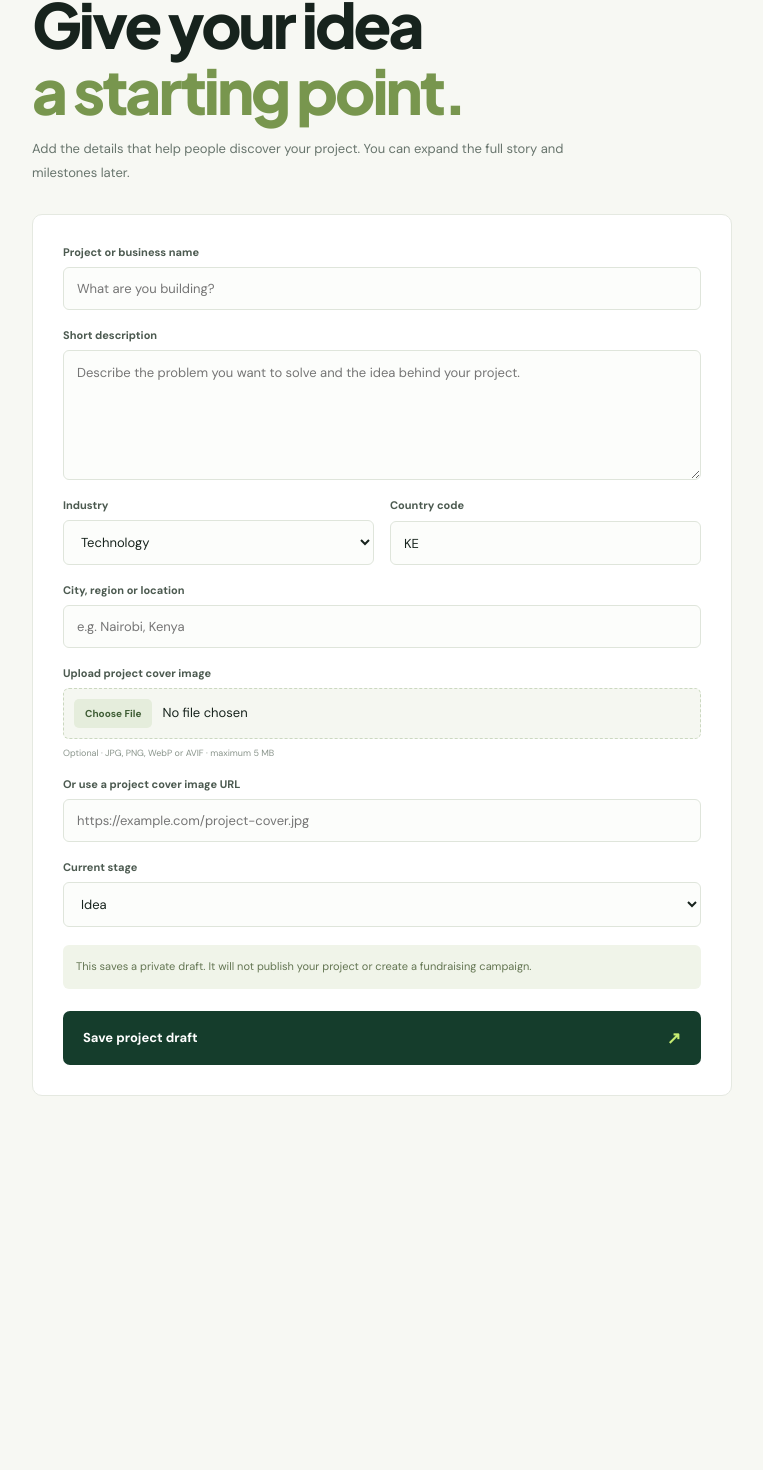
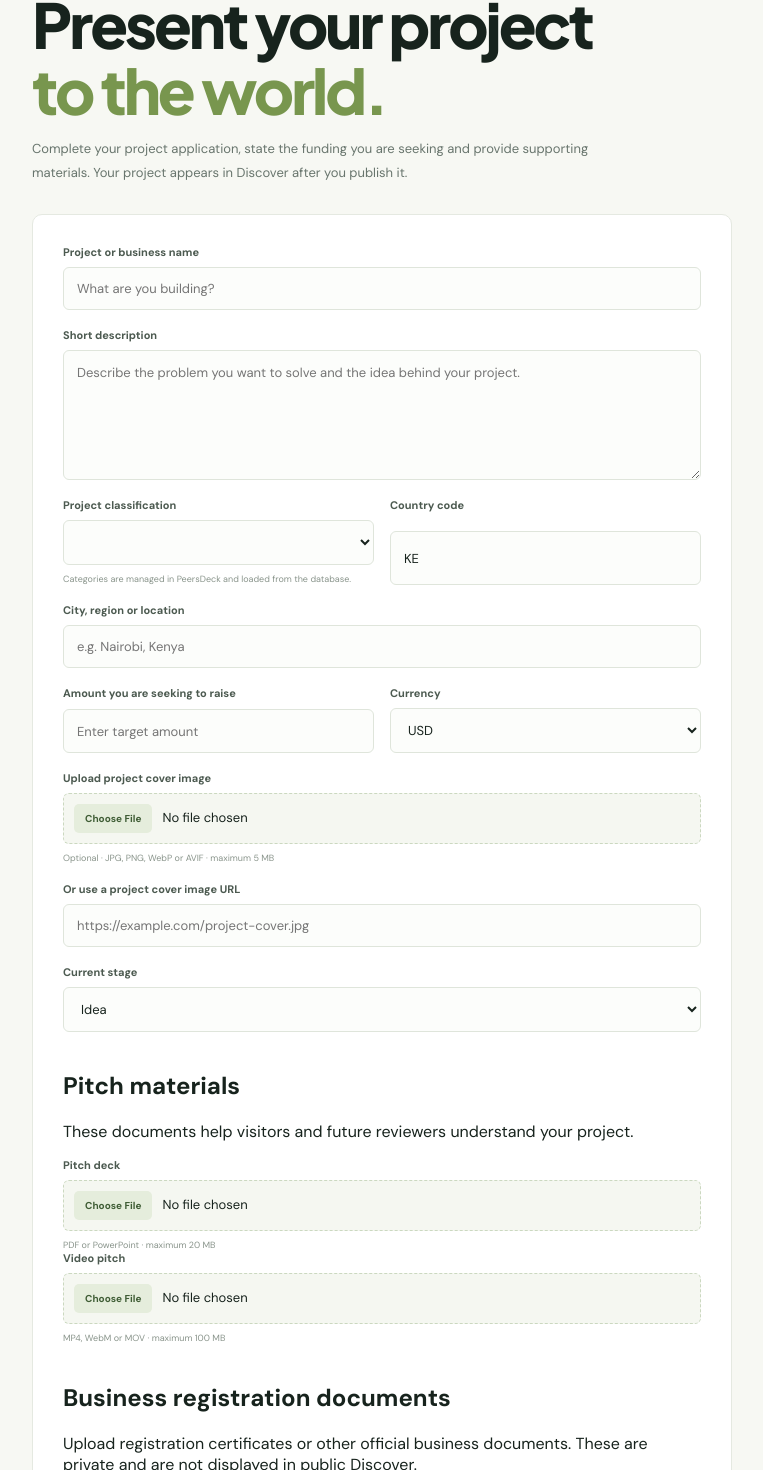
Before and after one commit to peersdeck/peersdeck, a Next.js app: page /dashboard/projects/new in a window 1280 px wide. Shown: the part 194-1664 px from the top of the page, without its empty margins (258-1021 px from the left). Before the commit the page ends 1380 px from the top, so only its background shows below. Built offline with nearby package versions, Linux system fonts and the light colour scheme; no server answers; the database is empty.

Commit message:
Add funding request and secure project application uploads

```diff
--- a/app/dashboard/projects/new/page.tsx
+++ b/app/dashboard/projects/new/page.tsx
@@ -1,88 +1,128 @@
 "use client";
 
 import Link from "next/link";
+import { useEffect, useState } from "react";
+import type { FormEvent } from "react";
 import { useRouter } from "next/navigation";
-import { useState } from "react";
-import type { FormEvent } from "react";
 import { createClient } from "@/lib/supabase/client";
 
-const categories = ["Agriculture", "Technology", "Manufacturing", "Healthcare", "Logistics", "Renewable energy", "Education", "Retail", "Creative industries", "Other"];
+type Category = { id: string; name: string };
+const currencies = ["USD","KES","UGX","TZS","RWF","NGN","GHS","ZAR","EUR","GBP"];
+const acceptedRegistration = ["application/pdf","image/jpeg","image/png"];
+const safeName = (name: string) => name.replace(/[^a-zA-Z0-9._-]/g, "_").slice(-100);
 
 export default function NewProjectPage() {
   const router = useRouter();
+  const [categories, setCategories] = useState<Category[]>([]);
   const [name, setName] = useState("");
   const [summary, setSummary] = useState("");
-  const [category, setCategory] = useState("Technology");
+  const [category, setCategory] = useState("");
   const [country, setCountry] = useState("KE");
   const [location, setLocation] = useState("");
   const [coverImage, setCoverImage] = useState("");
   const [coverFile, setCoverFile] = useState<File | null>(null);
   const [stage, setStage] = useState("idea");
+  const [fundingGoal, setFundingGoal] = useState("");
+  const [currency, setCurrency] = useState("USD");
+  const [pitchDeck, setPitchDeck] = useState<File | null>(null);
+  const [videoPitch, setVideoPitch] = useState<File | null>(null);
+  const [registrationDocs, setRegistrationDocs] = useState<File[]>([]);
   const [message, setMessage] = useState("");
   const [busy, setBusy] = useState(false);
 
+  useEffect(() => {
+    let active = true;
+    createClient().from("project_categories").select("id,name").eq("is_active", true).order("display_order")
+      .then(({ data, error }) => {
+        if (!active) return;
+        if (error) setMessage("Project classifications could not be loaded. Please refresh and try again.");
+        else { setCategories(data || []); if (data?.length) setCategory(data[0].name); }
+      });
+    return () => { active = false; };
+  }, []);
+
+  async function uploadDocument(supabase: ReturnType<typeof createClient>, userId: string, projectId: string, file: File, type: "pitch_deck" | "video_pitch" | "registration_document") {
+    const path = userId + "/" + projectId + "/" + type + "-" + Date.now() + "-" + safeName(file.name);
+    const { error } = await supabase.storage.from("project-submissions").upload(path, file, { upsert: false, contentType: file.type });
+    if (error) throw error;
+    return { project_id: projectId, owner_id: userId, document_type: type, storage_path: path, file_name: file.name, mime_type: file.type, file_size: file.size };
+  }
+
   async function submit(event: FormEvent<HTMLFormElement>) {
     event.preventDefault();
-    setBusy(true);
-    setMessage("");
+    setBusy(true); setMessage("");
     try {
+      if (!category || !categories.some((item) => item.name === category)) throw new Error("Select a valid project classification.");
+      const amount = Number(fundingGoal);
+      if (!Number.isFinite(amount) || amount <= 0) throw new Error("Enter the amount you are seeking to raise.");
+      if (pitchDeck && (pitchDeck.size > 20 * 1024 * 1024 || !["application/pdf","application/vnd.ms-powerpoint","application/vnd.openxmlformats-officedocument.presentationml.presentation"].includes(pitchDeck.type))) throw new Error("Pitch deck must be a PDF or PowerPoint file under 20 MB.");
+      if (videoPitch && (videoPitch.size > 100 * 1024 * 1024 || !["video/mp4","video/webm","video/quicktime"].includes(videoPitch.type))) throw new Error("Video pitch must be MP4, WebM or MOV and under 100 MB.");
+      if (registrationDocs.length > 5 || registrationDocs.some((file) => file.size > 10 * 1024 * 1024 || !acceptedRegistration.includes(file.type))) throw new Error("Upload up to 5 registration documents (PDF, JPG or PNG), each under 10 MB.");
       const supabase = createClient();
       const { data: { user }, error: authError } = await supabase.auth.getUser();
       if (authError || !user) throw new Error("Please sign in again before saving your project.");
       const imageUrl = coverImage.trim();
-      if (imageUrl) {
-        const parsed = new URL(imageUrl);
-        if (parsed.protocol !== "https:" && parsed.protocol !== "http:") throw new Error("Please enter a valid public image URL.");
-      }
+      if (imageUrl) { const parsed = new URL(imageUrl); if (parsed.protocol !== "https:" && parsed.protocol !== "http:") throw new Error("Please enter a valid public image URL."); }
       let coverImageUrl = imageUrl || null;
       if (coverFile) {
-        if (!coverFile.type.startsWith("image/") || coverFile.size > 5 * 1024 * 1024) throw new Error("Choose an image under 5 MB.");
+        if (!coverFile.type.startsWith("image/") || coverFile.size > 5 * 1024 * 1024) throw new Error("Choose a cover image under 5 MB.");
         const ext = coverFile.name.split(".").pop()?.toLowerCase() || "jpg";
         const path = user.id + "/project-" + Date.now() + "." + ext;
         const { error: uploadError } = await supabase.storage.from("profile-media").upload(path, coverFile, { upsert: true, contentType: coverFile.type });
         if (uploadError) throw uploadError;
         coverImageUrl = supabase.storage.from("profile-media").getPublicUrl(path).data.publicUrl;
       }
-      const { error } = await supabase.from("projects").insert({
-        owner_id: user.id,
-        name: name.trim(),
-        summary: summary.trim(),
-        category,
-        country_code: country || null,
-        location: location.trim(),
-        cover_image_url: coverImageUrl,
-        stage,
-        status: "draft",
-      });
-      if (error) throw error;
-      router.push("/dashboard/projects");
-      router.refresh();
+      const { data: project, error } = await supabase.from("projects").insert({
+        owner_id: user.id, name: name.trim(), summary: summary.trim(), category,
+        country_code: country || null, location: location.trim(), cover_image_url: coverImageUrl,
+        stage, funding_goal: amount, currency, status: "draft",
+      }).select("id").single();
+      if (error || !project) throw error || new Error("Your project draft could not be created.");
+      const documents: Array<ReturnType<typeof uploadDocument> extends Promise<infer T> ? T : never> = [];
+      if (pitchDeck) documents.push(await uploadDocument(supabase, user.id, project.id, pitchDeck, "pitch_deck"));
+      if (videoPitch) documents.push(await uploadDocument(supabase, user.id, project.id, videoPitch, "video_pitch"));
+      for (const file of registrationDocs) documents.push(await uploadDocument(supabase, user.id, project.id, file, "registration_document"));
+      if (documents.length) {
+        const { error: docError } = await supabase.from("project_documents").insert(documents);
+        if (docError) throw new Error("Project draft was saved, but a supporting document could not be recorded: " + docError.message);
+      }
+      router.push("/dashboard/projects"); router.refresh();
     } catch (error) {
       setMessage(error instanceof Error ? error.message : "Your project could not be saved. Please try again.");
-    } finally {
-      setBusy(false);
-    }
+    } finally { setBusy(false); }
   }
 
   return <main className="shell dashboard-page">
     <nav className="nav"><Link className="brand" href="/"><span className="brand-mark">P</span> peers<span>deck</span></Link><Link className="logout-button" href="/dashboard">Back to dashboard</Link></nav>
     <section className="project-form-wrap">
       <div className="eyebrow">FOUNDER WORKSPACE / NEW PROJECT</div>
-      <h1>Give your idea<br /><em>a starting point.</em></h1>
-      <p className="project-intro">Add the details that help people discover your project. You can expand the full story and milestones later.</p>
+      <h1>Present your project<br /><em>to the world.</em></h1>
+      <p className="project-intro">Complete your project application, state the funding you are seeking and provide supporting materials. Your project appears in Discover after you publish it.</p>
       <form className="project-form" onSubmit={submit}>
         <label>Project or business name<input required minLength={2} maxLength={120} value={name} onChange={e=>setName(e.target.value)} placeholder="What are you building?" /></label>
         <label>Short description<textarea required maxLength={2000} rows={5} value={summary} onChange={e=>setSummary(e.target.value)} placeholder="Describe the problem you want to solve and the idea behind your project." /></label>
         <div className="project-form-row">
-          <label>Industry<select value={category} onChange={e=>setCategory(e.target.value)}>{categories.map(x=><option key={x}>{x}</option>)}</select></label>
+          <label>Project classification<select required value={category} onChange={e=>setCategory(e.target.value)}>{categories.map(item=><option key={item.id} value={item.name}>{item.name}</option>)}</select><span className="field-hint">Categories are managed in PeersDeck and loaded from the database.</span></label>
           <label>Country code<input maxLength={2} pattern="[A-Za-z]{2}" value={country} onChange={e=>setCountry(e.target.value.toUpperCase())} placeholder="KE" /></label>
         </div>
         <label>City, region or location<input maxLength={120} value={location} onChange={e=>setLocation(e.target.value)} placeholder="e.g. Nairobi, Kenya" /></label>
-        <label>Upload project cover image<input type="file" accept="image/png,image/jpeg,image/webp,image/avif" onChange={e=>setCoverFile(e.target.files?.[0]||null)}/><span className="field-hint">Optional · JPG, PNG, WebP or AVIF · maximum 5 MB</span></label><label>Or use a project cover image URL<input type="url" value={coverImage} onChange={e=>setCoverImage(e.target.value)} placeholder="https://example.com/project-cover.jpg" /></label>
+        <div className="project-form-row">
+          <label>Amount you are seeking to raise<input required type="number" min="1" step="0.01" value={fundingGoal} onChange={e=>setFundingGoal(e.target.value)} placeholder="Enter target amount" /></label>
+          <label>Currency<select value={currency} onChange={e=>setCurrency(e.target.value)}>{currencies.map(code=><option key={code} value={code}>{code}</option>)}</select></label>
+        </div>
+        <label>Upload project cover image<input type="file" accept="image/png,image/jpeg,image/webp,image/avif" onChange={e=>setCoverFile(e.target.files?.[0]||null)}/><span className="field-hint">Optional · JPG, PNG, WebP or AVIF · maximum 5 MB</span></label>
+        <label>Or use a project cover image URL<input type="url" value={coverImage} onChange={e=>setCoverImage(e.target.value)} placeholder="https://example.com/project-cover.jpg" /></label>
         <label>Current stage<select value={stage} onChange={e=>setStage(e.target.value)}><option value="idea">Idea</option><option value="prototype">Prototype</option><option value="early_revenue">Early revenue</option><option value="growth">Growth</option></select></label>
+        <div className="document-upload-group"><h2>Pitch materials</h2><p>These documents help visitors and future reviewers understand your project.</p>
+          <label>Pitch deck<input type="file" accept=".pdf,.ppt,.pptx,application/pdf,application/vnd.ms-powerpoint,application/vnd.openxmlformats-officedocument.presentationml.presentation" onChange={e=>setPitchDeck(e.target.files?.[0]||null)}/><span className="field-hint">{pitchDeck ? pitchDeck.name : "PDF or PowerPoint · maximum 20 MB"}</span></label>
+          <label>Video pitch<input type="file" accept="video/mp4,video/webm,video/quicktime,.mp4,.webm,.mov" onChange={e=>setVideoPitch(e.target.files?.[0]||null)}/><span className="field-hint">{videoPitch ? videoPitch.name : "MP4, WebM or MOV · maximum 100 MB"}</span></label>
+        </div>
+        <div className="document-upload-group"><h2>Business registration documents</h2><p>Upload registration certificates or other official business documents. These are private and are not displayed in public Discover.</p>
+          <label>Registration documents<input type="file" multiple accept=".pdf,.jpg,.jpeg,.png,application/pdf,image/jpeg,image/png" onChange={e=>setRegistrationDocs(Array.from(e.target.files||[]))}/><span className="field-hint">{registrationDocs.length ? registrationDocs.map(file=>file.name).join(", ") : "PDF, JPG or PNG · up to 5 files · 10 MB each"}</span></label>
+        </div>
         {message && <div className="form-message" role="alert">{message}</div>}
-        <div className="draft-notice">This saves a private draft. It will not publish your project or create a fundraising campaign.</div>
-        <button className="button auth-submit" disabled={busy}>{busy ? "Saving draft..." : "Save project draft"} <span>↗</span></button>
+        <div className="draft-notice">This saves a private draft. Review it in your project studio and publish it when ready. PeersDeck does not process investments or payments.</div>
+        <button className="button auth-submit" disabled={busy || categories.length===0}>{busy ? "Saving application and files..." : "Save project application"} <span>↗</span></button>
       </form>
     </section>
   </main>;
```
